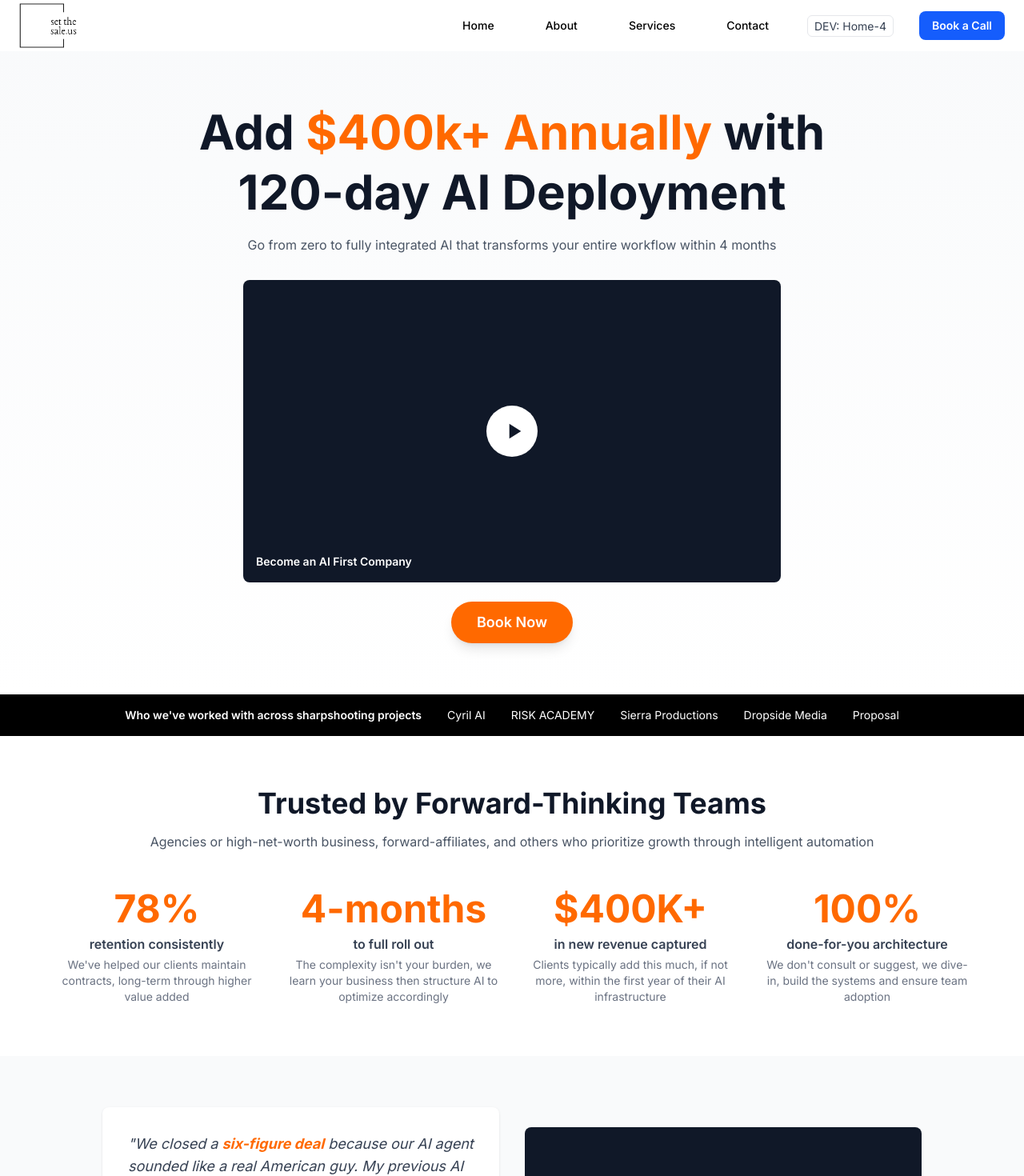
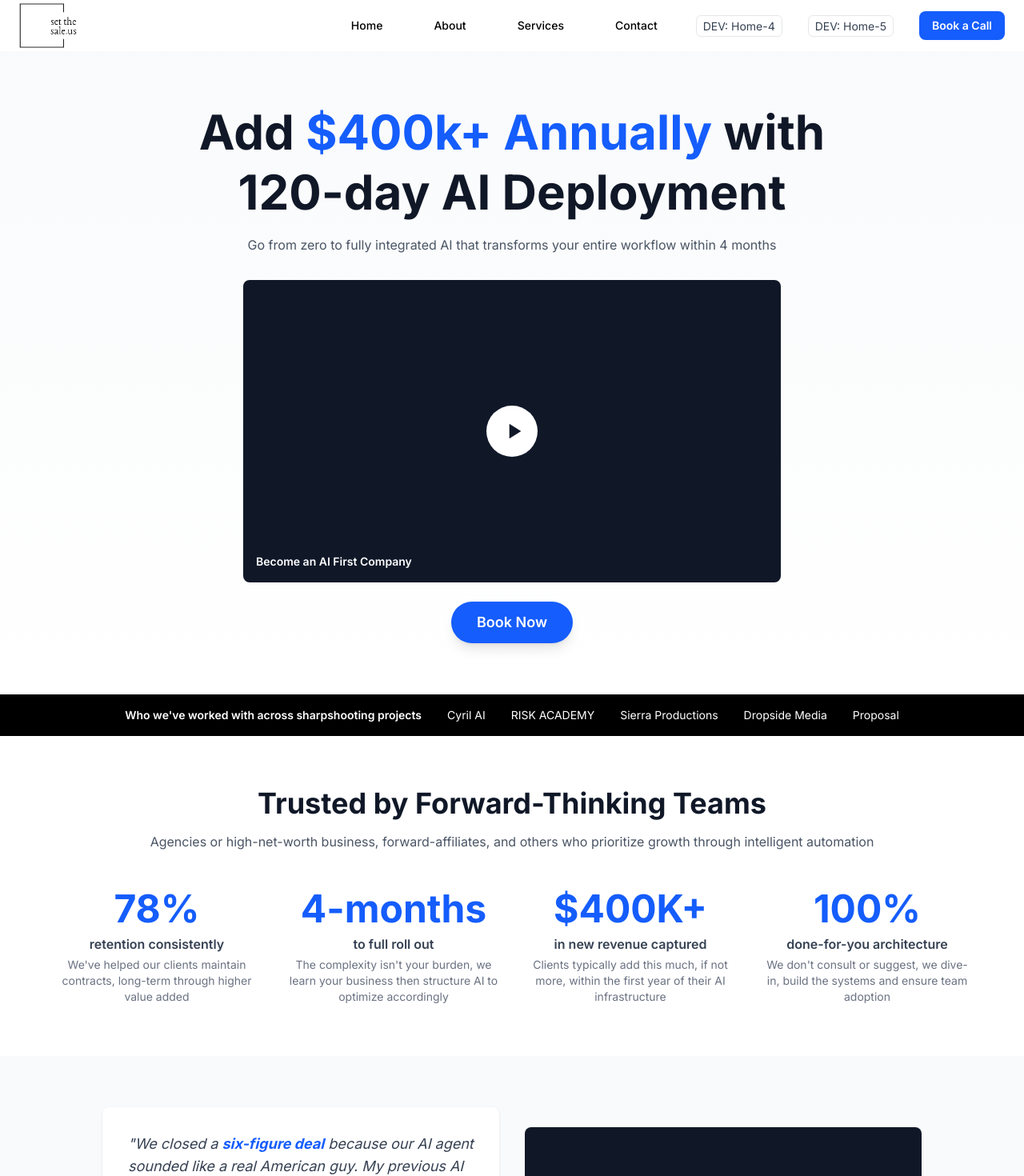
Before and after one commit to capitanbarbosa/setthesale-us, a Next.js app: page /home-5 in a window 1280 px wide. Shown: the top 1470 px of the page at 80% size. Built offline with nearby package versions, Linux system fonts and the light colour scheme.

Commit message:
blue highlight and hero 5 navbar link

```diff
--- a/src/app/home-5/page.js
+++ b/src/app/home-5/page.js
@@ -8,7 +8,7 @@ export default function Home5() {
       <section className="relative text-center py-16 px-4 bg-gradient-to-b from-gray-50 to-white">
         <div className="container mx-auto max-w-5xl">
           <h1 className="text-4xl md:text-5xl lg:text-6xl font-bold text-gray-900 leading-tight">
-            Add <span className="text-orange-500">$400k+ Annually</span> with
+            Add <span className="text-blue-600">$400k+ Annually</span> with
             <br />
             120-day AI Deployment
           </h1>
@@ -37,7 +37,7 @@ export default function Home5() {
             target="_blank"
             rel="noopener noreferrer"
           >
-            <button className="bg-orange-500 hover:bg-orange-600 text-white font-semibold py-3 px-8 rounded-full text-lg transition-all duration-300 shadow-lg hover:shadow-xl">
+            <button className="bg-blue-600 hover:bg-blue-700 text-white font-semibold py-3 px-8 rounded-full text-lg transition-all duration-300 shadow-lg hover:shadow-xl">
               Book Now
             </button>
           </Link>
@@ -50,11 +50,11 @@ export default function Home5() {
           <div className="flex flex-wrap justify-center items-center gap-4 md:gap-8 text-white text-xs md:text-sm">
             <span className="font-semibold">Who we've worked with across sharpshooting projects</span>
             <div className="flex flex-wrap justify-center gap-4 md:gap-8">
-              <span className="hover:text-orange-500 transition-colors cursor-pointer">Cyril AI</span>
-              <span className="hover:text-orange-500 transition-colors cursor-pointer">RISK ACADEMY</span>
-              <span className="hover:text-orange-500 transition-colors cursor-pointer">Sierra Productions</span>
-              <span className="hover:text-orange-500 transition-colors cursor-pointer">Dropside Media</span>
-              <span className="hover:text-orange-500 transition-colors cursor-pointer">Proposal</span>
+              <span className="hover:text-blue-400 transition-colors cursor-pointer">Cyril AI</span>
+              <span className="hover:text-blue-400 transition-colors cursor-pointer">RISK ACADEMY</span>
+              <span className="hover:text-blue-400 transition-colors cursor-pointer">Sierra Productions</span>
+              <span className="hover:text-blue-400 transition-colors cursor-pointer">Dropside Media</span>
+              <span className="hover:text-blue-400 transition-colors cursor-pointer">Proposal</span>
             </div>
           </div>
         </div>
@@ -72,22 +72,22 @@ export default function Home5() {
 
           <div className="grid grid-cols-1 md:grid-cols-2 lg:grid-cols-4 gap-8">
             <div className="text-center">
-              <div className="text-orange-500 text-5xl font-bold mb-2">78%</div>
+              <div className="text-blue-600 text-5xl font-bold mb-2">78%</div>
               <p className="text-gray-700 font-semibold mb-1">retention consistently</p>
               <p className="text-gray-500 text-sm">We've helped our clients maintain contracts, long-term through higher value added</p>
             </div>
             <div className="text-center">
-              <div className="text-orange-500 text-5xl font-bold mb-2">4-months</div>
+              <div className="text-blue-600 text-5xl font-bold mb-2">4-months</div>
               <p className="text-gray-700 font-semibold mb-1">to full roll out</p>
               <p className="text-gray-500 text-sm">The complexity isn't your burden, we learn your business then structure AI to optimize accordingly</p>
             </div>
             <div className="text-center">
-              <div className="text-orange-500 text-5xl font-bold mb-2">$400K+</div>
+              <div className="text-blue-600 text-5xl font-bold mb-2">$400K+</div>
               <p className="text-gray-700 font-semibold mb-1">in new revenue captured</p>
               <p className="text-gray-500 text-sm">Clients typically add this much, if not more, within the first year of their AI infrastructure</p>
             </div>
             <div className="text-center">
-              <div className="text-orange-500 text-5xl font-bold mb-2">100%</div>
+              <div className="text-blue-600 text-5xl font-bold mb-2">100%</div>
               <p className="text-gray-700 font-semibold mb-1">done-for-you architecture</p>
               <p className="text-gray-500 text-sm">We don't consult or suggest, we dive-in, build the systems and ensure team adoption</p>
             </div>
@@ -102,7 +102,7 @@ export default function Home5() {
             <div className="order-2 md:order-1">
               <div className="bg-white p-8 rounded-lg shadow-sm">
                 <p className="text-gray-700 text-lg mb-6 italic">
-                  "We closed a <span className="font-bold text-orange-500">six-figure deal</span> because our AI agent sounded like a real American guy. My previous AI demo felt robotic, with kind. My closers were burnt out from angry callers spamming 9 – they wanted to speak to a person, not a bot. Now our AI agent handles it seamlessly. There's no angry wasters, and qualifies serious leads flawlessly."
+                  "We closed a <span className="font-bold text-blue-600">six-figure deal</span> because our AI agent sounded like a real American guy. My previous AI demo felt robotic, with kind. My closers were burnt out from angry callers spamming 9 – they wanted to speak to a person, not a bot. Now our AI agent handles it seamlessly. There's no angry wasters, and qualifies serious leads flawlessly."
                 </p>
                 <div>
                   <p className="font-bold text-gray-900">Jason Wardrop</p>
@@ -280,7 +280,7 @@ export default function Home5() {
           <div className="grid md:grid-cols-2 lg:grid-cols-4 gap-8">
             <div className="bg-white p-6 rounded-lg shadow-sm">
               <h3 className="text-xl font-bold text-gray-900 mb-3">Phase 1</h3>
-              <h4 className="text-lg font-semibold text-orange-500 mb-3">Discovery & Scoping</h4>
+              <h4 className="text-lg font-semibold text-blue-600 mb-3">Discovery & Scoping</h4>
               <p className="text-gray-600 text-sm mb-3">1-2 weeks</p>
               <p className="text-gray-600 text-sm">
                 We map your operations and identify the highest-impact AI opportunities
@@ -288,7 +288,7 @@ export default function Home5() {
             </div>
             <div className="bg-white p-6 rounded-lg shadow-sm">
               <h3 className="text-xl font-bold text-gray-900 mb-3">Phase 2</h3>
-              <h4 className="text-lg font-semibold text-orange-500 mb-3">Development & Integration</h4>
+              <h4 className="text-lg font-semibold text-blue-600 mb-3">Development & Integration</h4>
               <p className="text-gray-600 text-sm mb-3">6-8 weeks</p>
               <p className="text-gray-600 text-sm">
                 We build, test, and wire your custom AI tools directly into your workflow
@@ -296,7 +296,7 @@ export default function Home5() {
             </div>
             <div className="bg-white p-6 rounded-lg shadow-sm">
               <h3 className="text-xl font-bold text-gray-900 mb-3">Phase 3</h3>
-              <h4 className="text-lg font-semibold text-orange-500 mb-3">Training & Rollout</h4>
+              <h4 className="text-lg font-semibold text-blue-600 mb-3">Training & Rollout</h4>
               <p className="text-gray-600 text-sm mb-3">2-3 weeks</p>
               <p className="text-gray-600 text-sm">
                 Your team learns how to use their new systems. We provide documentation and live training
@@ -304,7 +304,7 @@ export default function Home5() {
             </div>
             <div className="bg-white p-6 rounded-lg shadow-sm">
               <h3 className="text-xl font-bold text-gray-900 mb-3">Phase 4</h3>
-              <h4 className="text-lg font-semibold text-orange-500 mb-3">Optimization & Support</h4>
+              <h4 className="text-lg font-semibold text-blue-600 mb-3">Optimization & Support</h4>
               <p className="text-gray-600 text-sm mb-3">Ongoing</p>
               <p className="text-gray-600 text-sm">
                 We fine-tune, add new agents or automations, and scale with your growth
@@ -328,7 +328,7 @@ export default function Home5() {
             target="_blank"
             rel="noopener noreferrer"
           >
-            <button className="bg-orange-500 hover:bg-orange-600 text-white font-semibold py-4 px-10 rounded-full text-lg transition-all duration-300 shadow-lg hover:shadow-xl">
+            <button className="bg-blue-600 hover:bg-blue-700 text-white font-semibold py-4 px-10 rounded-full text-lg transition-all duration-300 shadow-lg hover:shadow-xl">
               Book a Free Call
             </button>
           </Link>
@@ -349,7 +349,7 @@ export default function Home5() {
             <details className="bg-white p-6 rounded-lg shadow-sm group">
               <summary className="font-semibold text-gray-900 cursor-pointer flex justify-between items-center">
                 What if we need our AI before your 120 days is up? Is that possible?
-                <span className="text-orange-500 text-2xl group-open:rotate-45 transition-transform">+</span>
+                <span className="text-blue-600 text-2xl group-open:rotate-45 transition-transform">+</span>
               </summary>
               <p className="mt-4 text-gray-600">
                 Yes! We can often accelerate timelines based on your specific needs. During our discovery call, we'll discuss your urgency and adjust the roadmap accordingly.
@@ -359,7 +359,7 @@ export default function Home5() {
             <details className="bg-white p-6 rounded-lg shadow-sm group">
               <summary className="font-semibold text-gray-900 cursor-pointer flex justify-between items-center">
                 How long does the entire process really take - start to finish with AI in my system?
-                <span className="text-orange-500 text-2xl group-open:rotate-45 transition-transform">+</span>
+                <span className="text-blue-600 text-2xl group-open:rotate-45 transition-transform">+</span>
               </summary>
               <p className="mt-4 text-gray-600">
                 Typically 120 days from kickoff to full deployment. This includes discovery, development, integration, testing, training, and optimization.
@@ -369,7 +369,7 @@ export default function Home5() {
             <details className="bg-white p-6 rounded-lg shadow-sm group">
               <summary className="font-semibold text-gray-900 cursor-pointer flex justify-between items-center">
                 Will I have control over the process? Will we work together - or are you just going to build what YOU think is right?
-                <span className="text-orange-500 text-2xl group-open:rotate-45 transition-transform">+</span>
+                <span className="text-blue-600 text-2xl group-open:rotate-45 transition-transform">+</span>
               </summary>
               <p className="mt-4 text-gray-600">
                 You'll be involved every step of the way. We collaborate closely and nothing gets deployed without your approval. This is your system, built around your needs.
@@ -379,7 +379,7 @@ export default function Home5() {
             <details className="bg-white p-6 rounded-lg shadow-sm group">
               <summary className="font-semibold text-gray-900 cursor-pointer flex justify-between items-center">
                 Can this make our employees irrelevant? How do we handle the "people" aspect of AI?
-                <span className="text-orange-500 text-2xl group-open:rotate-45 transition-transform">+</span>
+                <span className="text-blue-600 text-2xl group-open:rotate-45 transition-transform">+</span>
               </summary>
               <p className="mt-4 text-gray-600">
                 AI augments your team, it doesn't replace them. We help your people focus on high-value work while AI handles repetitive tasks. We also provide change management guidance.
@@ -389,7 +389,7 @@ export default function Home5() {
             <details className="bg-white p-6 rounded-lg shadow-sm group">
               <summary className="font-semibold text-gray-900 cursor-pointer flex justify-between items-center">
                 What if we're not technical people? How will we know all this stuff is working?
-                <span className="text-orange-500 text-2xl group-open:rotate-45 transition-transform">+</span>
+                <span className="text-blue-600 text-2xl group-open:rotate-45 transition-transform">+</span>
               </summary>
               <p className="mt-4 text-gray-600">
                 That's exactly why we exist. We build everything for you and train your team in plain English. No technical expertise required on your end.
@@ -399,7 +399,7 @@ export default function Home5() {
             <details className="bg-white p-6 rounded-lg shadow-sm group">
               <summary className="font-semibold text-gray-900 cursor-pointer flex justify-between items-center">
                 Do you just AI like ChatGPT or is this all custom AI?
-                <span className="text-orange-500 text-2xl group-open:rotate-45 transition-transform">+</span>
+                <span className="text-blue-600 text-2xl group-open:rotate-45 transition-transform">+</span>
               </summary>
               <p className="mt-4 text-gray-600">
                 We use the best AI models (including ChatGPT's underlying tech), but customize and fine-tune them specifically for your business, your data, and your workflows.
@@ -409,7 +409,7 @@ export default function Home5() {
             <details className="bg-white p-6 rounded-lg shadow-sm group">
               <summary className="font-semibold text-gray-900 cursor-pointer flex justify-between items-center">
                 Where is this AI deployed? Is there a limit on how I can deploy it (UNLIMITED)?
-                <span className="text-orange-500 text-2xl group-open:rotate-45 transition-transform">+</span>
+                <span className="text-blue-600 text-2xl group-open:rotate-45 transition-transform">+</span>
               </summary>
               <p className="mt-4 text-gray-600">
                 The AI is deployed in your existing systems and tools. There are no arbitrary limits - we scale the solution to match your business needs.
@@ -419,7 +419,7 @@ export default function Home5() {
             <details className="bg-white p-6 rounded-lg shadow-sm group">
               <summary className="font-semibold text-gray-900 cursor-pointer flex justify-between items-center">
                 Why are AI tools of this type supposed to be expensive?
-                <span className="text-orange-500 text-2xl group-open:rotate-45 transition-transform">+</span>
+                <span className="text-blue-600 text-2xl group-open:rotate-45 transition-transform">+</span>
               </summary>
               <p className="mt-4 text-gray-600">
                 Custom AI solutions require deep technical expertise, significant development time, and ongoing optimization. However, the ROI typically far exceeds the investment within the first year.
@@ -433,7 +433,7 @@ export default function Home5() {
               target="_blank"
               rel="noopener noreferrer"
             >
-              <button className="bg-orange-500 hover:bg-orange-600 text-white font-semibold py-3 px-8 rounded-full text-lg transition-all duration-300 shadow-lg hover:shadow-xl">
+              <button className="bg-blue-600 hover:bg-blue-700 text-white font-semibold py-3 px-8 rounded-full text-lg transition-all duration-300 shadow-lg hover:shadow-xl">
                 Book Now
               </button>
             </Link>
@@ -458,7 +458,7 @@ export default function Home5() {
                   <div className="text-center text-white">
                     <div className="text-6xl font-bold mb-2">Become an AI</div>
                     <div className="text-6xl font-bold">First Company</div>
-                    <div className="mt-4 text-2xl">In <span className="text-orange-500">Under 4 Months</span></div>
+                    <div className="mt-4 text-2xl">In <span className="text-blue-400">Under 4 Months</span></div>
                     <div className="mt-6">
                       <span className="bg-purple-600 text-white px-6 py-2 rounded-full font-semibold">
                         $400k+ Today
@@ -480,7 +480,7 @@ export default function Home5() {
                   <div className="text-center text-white">
                     <div className="text-6xl font-bold mb-2">Become an AI</div>
                     <div className="text-6xl font-bold">First Company</div>
-                    <div className="mt-4 text-2xl">In <span className="text-orange-500">Under 4 Months</span></div>
+                    <div className="mt-4 text-2xl">In <span className="text-blue-400">Under 4 Months</span></div>
                     <div className="mt-6">
                       <span className="bg-purple-600 text-white px-6 py-2 rounded-full font-semibold">
                         $400k+ Today
@@ -500,7 +500,7 @@ export default function Home5() {
       </section>
 
       {/* Bottom CTA */}
-      <section className="py-12 px-4 bg-gradient-to-r from-orange-400 to-orange-500 text-white text-center">
+      <section className="py-12 px-4 bg-gradient-to-r from-blue-600 to-blue-700 text-white text-center">
         <div className="container mx-auto max-w-4xl">
           <h3 className="text-2xl md:text-3xl font-bold mb-4">
             Ready to add $400k+ to your bottom line?
@@ -513,7 +513,7 @@ export default function Home5() {
             target="_blank"
             rel="noopener noreferrer"
           >
-            <button className="bg-white text-orange-500 hover:bg-gray-100 font-semibold py-3 px-10 rounded-full text-lg transition-all duration-300 shadow-lg hover:shadow-xl">
+            <button className="bg-white text-blue-600 hover:bg-gray-100 font-semibold py-3 px-10 rounded-full text-lg transition-all duration-300 shadow-lg hover:shadow-xl">
               Schedule Your Free Call
             </button>
           </Link>
--- a/src/components/Navbar.js
+++ b/src/components/Navbar.js
@@ -161,11 +161,18 @@ const Navbar = () => {
             ))}
               {/* Dev-only QA link: visible only in development */}
               {process.env.NODE_ENV !== "production" && (
+                <>
                   <Link href="/home-4" className="hidden lg:inline-block">
                     <span className="text-sm text-gray-700 hover:text-gray-900 border border-gray-200 rounded-md px-2 py-1">
                       DEV: Home-4
                     </span>
                   </Link>
+                  <Link href="/home-5" className="hidden lg:inline-block">
+                    <span className="text-sm text-gray-700 hover:text-gray-900 border border-gray-200 rounded-md px-2 py-1">
+                      DEV: Home-5
+                    </span>
+                  </Link>
+                </>
               )}
             <Link href="/book-a-call">
               <button className="bg-blue-600 hover:bg-blue-700 text-white font-semibold py-2 px-4 rounded-lg transition-all duration-300 text-sm cursor-pointer">
@@ -228,6 +235,7 @@ const Navbar = () => {
 
             {/* Dev-only QA link for mobile (visible only in development) */}
             {process.env.NODE_ENV !== "production" && (
+              <>
                 <div className="px-2 py-2">
                   <Link href="/home-4" onClick={closeMenu}>
                     <span className="block w-full text-center text-sm text-gray-900 bg-white rounded-md py-2">
@@ -235,6 +243,14 @@ const Navbar = () => {
                     </span>
                   </Link>
                 </div>
+                <div className="px-2 py-2">
+                  <Link href="/home-5" onClick={closeMenu}>
+                    <span className="block w-full text-center text-sm text-gray-900 bg-white rounded-md py-2">
+                      DEV: Home-5
+                    </span>
+                  </Link>
+                </div>
+              </>
             )}
 
             <div className="px-2 py-2">
```
Lines whose indentation alone changed are shown as unchanged.
